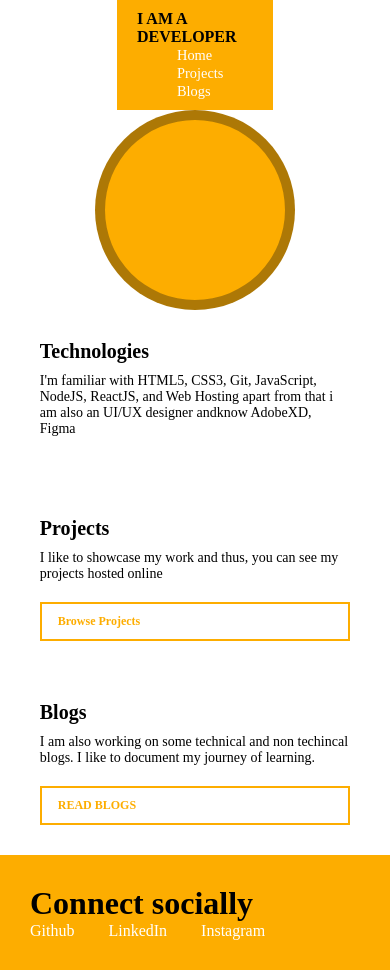
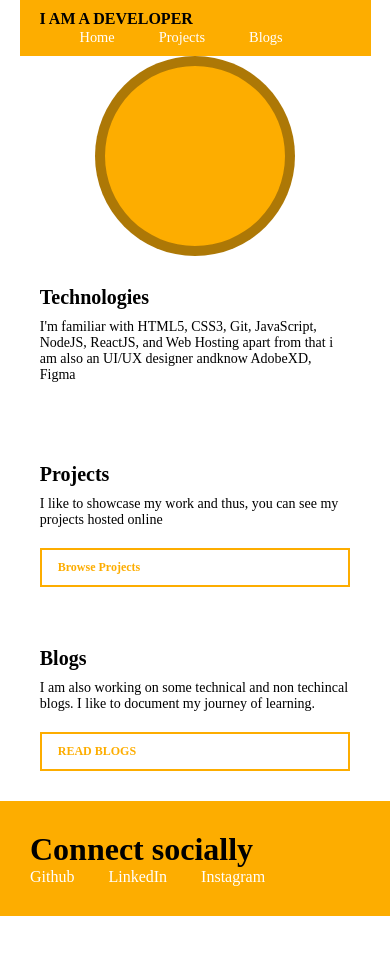
Before and after one commit to sanskritithakur/area51, a plain HTML site: page index.html in a window 390 px wide. After the commit the page ends 916 px from the top, so only its background shows below. Drawn offline with Linux system fonts and the light colour scheme.

Commit message:
Update style.css

```diff
--- a/style.css
+++ b/style.css
@@ -114,4 +114,7 @@ footer a {
         display: block;
         margin-top: 10px;
     }
+    nav {
+        width: 90%;
+    }
 }
```
